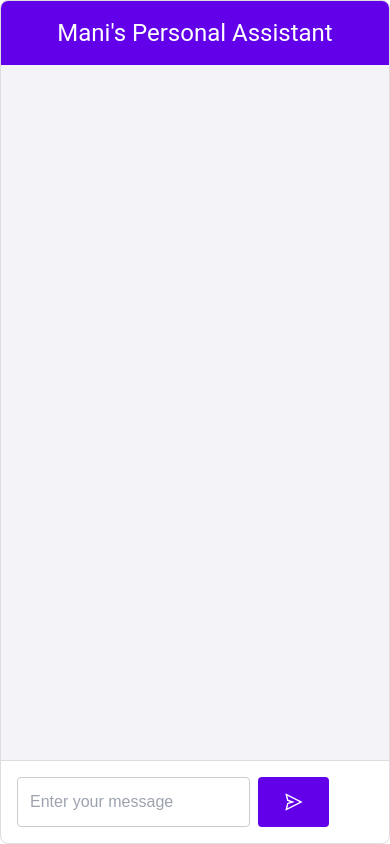
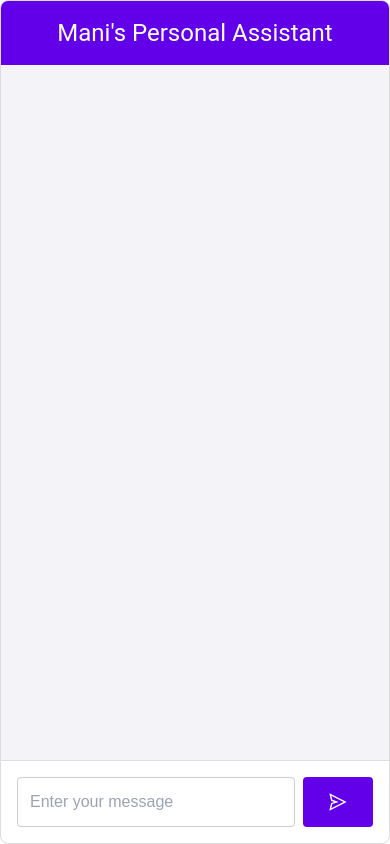
Before and after one commit to nameismani/personal-assistant, a Next.js app: page / in a window 390 px wide. Built offline with nearby package versions, Linux system fonts and the light colour scheme.

Commit message:
Fixed ui issue

```diff
--- a/package.json
+++ b/package.json
@@ -12,8 +12,10 @@
     "@datastax/astra-db-ts": "^1.5.0",
     "@emotion/react": "^11.11.4",
     "@emotion/styled": "^11.11.5",
+    "@google/generative-ai": "^0.21.0",
     "@langchain/community": "^0.3.19",
     "@langchain/core": "^0.3.23",
+    "@langchain/google-genai": "^0.1.5",
     "@langchain/groq": "^0.1.2",
     "@langchain/openai": "^0.3.14",
     "@mui/material": "^5.15.20",
--- a/src/app/globals.css
+++ b/src/app/globals.css
@@ -112,7 +112,7 @@ body {
       border-radius: 4px;
       outline: none;
       transition: border-color 0.3s;
-
+      flex-basis: 80%;
       &:focus {
         border-color: #6200ea;
       }
@@ -143,6 +143,9 @@ body {
   }
 }
 @media (max-width: 600px) {
+  .chat-input-field {
+    flex-basis: 90%;
+  }
   .chat-send-button {
     flex-basis: 10%;
   }
```
Also changed, not shown: 1 other file (tests, documents, lock files or other folders).
